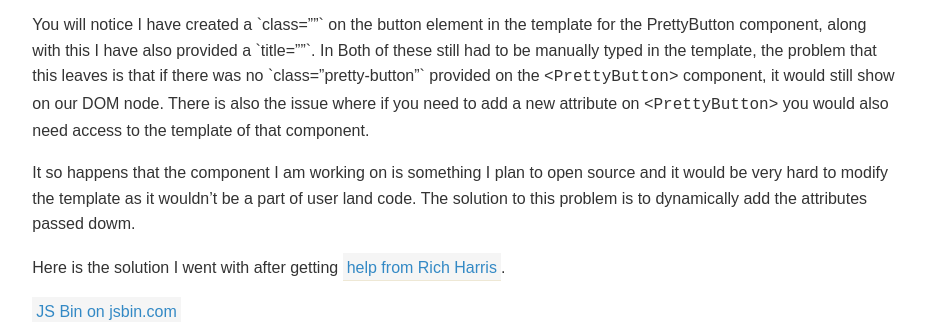
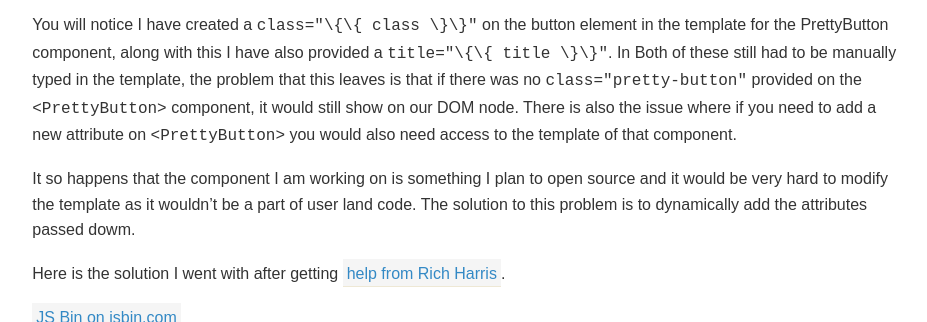
Before and after one commit to silentworks/thoughts, a Jekyll site: the page built from _posts/2016-06-05-passing-attributes-down-with-ractivejs.md, in a window 1280 px wide and 1313 px high, cut to the strip 543-865 px from the top of the window. Shown: the whole strip, without its empty margins (61-988 px from the left). Built offline with Jekyll 4.4.1, drawn with Linux system fonts in a browser that asks for light colours; comment, search, counter and statistics services are not loaded.

Commit message:
Created 2016-06-05-passing-attributes-down-with-ractivejs.md

```diff
--- a/_posts/2016-06-05-passing-attributes-down-with-ractivejs.md
+++ b/_posts/2016-06-05-passing-attributes-down-with-ractivejs.md
@@ -13,7 +13,7 @@ In my scenario I want to create a Ractive component and pass attributes (props o
 
 <a class="jsbin-embed" href="http://jsbin.com/cehofa/1/embed?js,output">JS Bin on jsbin.com</a><script src="http://static.jsbin.com/js/embed.min.js?3.35.13"></script>
 
-You will notice I have created a \`class="{{ class }}"\` on the button element in the template for the PrettyButton component, along with this I have also provided a \`title="{{ title }}"\`. In Both of these still had to be manually typed in the template, the problem that this leaves is that if there was no \`class="pretty-button"\` provided on the `<PrettyButton>` component, it would still show on our DOM node. There is also the issue where if you need to add a new attribute on `<PrettyButton>` you would also need access to the template of that component.
+You will notice I have created a `class="\{\{ class \}\}"` on the button element in the template for the PrettyButton component, along with this I have also provided a `title="\{\{ title \}\}"`. In Both of these still had to be manually typed in the template, the problem that this leaves is that if there was no `class="pretty-button"` provided on the `<PrettyButton>` component, it would still show on our DOM node. There is also the issue where if you need to add a new attribute on `<PrettyButton>` you would also need access to the template of that component.
 
 It so happens that the component I am working on is something I plan to open source and it would be very hard to modify the template as it wouldn't be a part of user land code. The solution to this problem is to dynamically add the attributes passed dowm.
 
```
